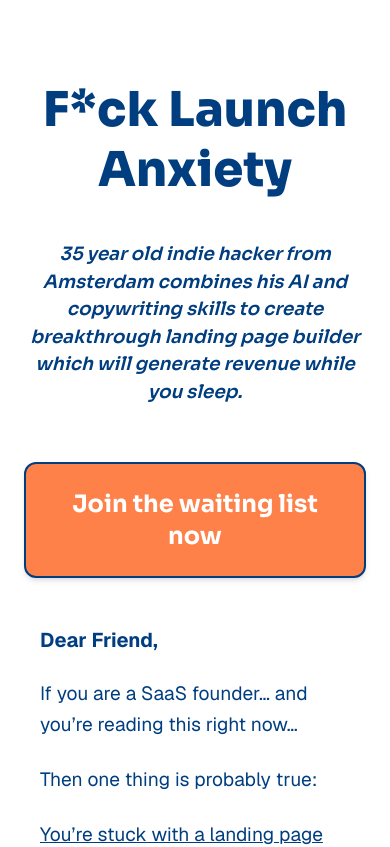
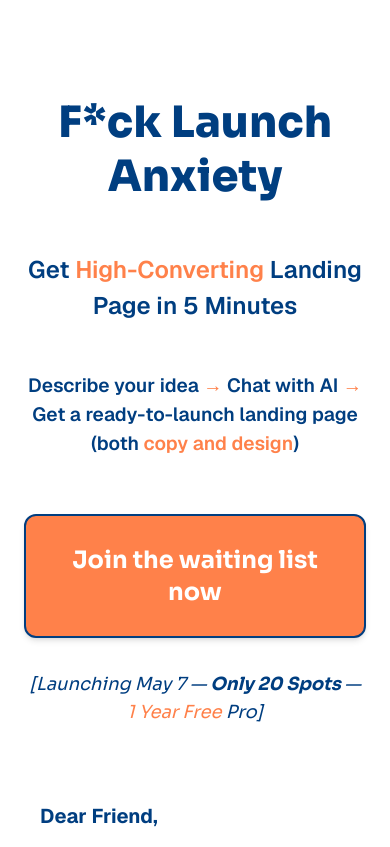
Before and after one commit to sushant-lessgo/lessgo-waitlist-landing, a Next.js app: page / in a window 390 px wide. Shown: the top 847 px of the page. Built offline with nearby package versions, Linux system fonts and the light colour scheme.

Commit message:
Above the fold done updated copy

```diff
--- a/src/app/components/CTAButton.tsx
+++ b/src/app/components/CTAButton.tsx
@@ -23,7 +23,7 @@ export default function CTAButton({
     gaLabel = 'default',
   }: CTAButtonProps) {
   const baseStyles =
-    'inline-block px-8 sm:px-12 md:px-20 lg:px-40 py-6 bg-brand-accentPrimary text-white text-2xl sm:text-4xl font-heading font-bold border-2 border-brand-text rounded-xl shadow-md hover:scale-105 hover:shadow-lg transition-all duration-200 ease-in-out';
+    'inline-block px-8 sm:px-12 md:px-20 lg:px-40 py-7 md:py-6 bg-brand-accentPrimary text-white text-2xl sm:text-4xl font-heading font-bold border-2 border-brand-text rounded-xl shadow-md hover:scale-105 hover:shadow-lg transition-all duration-200 ease-in-out';
 
 
 
--- a/src/app/page.tsx
+++ b/src/app/page.tsx
@@ -23,14 +23,19 @@ export default function Home() {
    <main className="flex flex-col items-center justify-center px-6 py-20 text-center">
 
 
-      {/* Heading*/}
-      <h1 className="text-headline font-heading font-extrabold text-brand-text leading-tight max-w-[70rem]">
+      {/* Heading1*/}
+      <h1 className="text-heading1 font-heading font-extrabold text-brand-text leading-tight max-w-[70rem] mt-4">
       F*ck Launch Anxiety <span className="underline text-brand-accentPrimary"></span>
       </h1>
 
-      {/* Subheading */}
-      <p className="text-subheadline font-semibold font-body italic text-brand-text max-w-[60rem] mt-10 mb-2">
-      35 year old indie hacker from Amsterdam combines his AI and copywriting skills to create breakthrough landing page builder which will generate revenue while you sleep.
+      {/* Heading2 */}
+      <p className="text-heading2 font-semibold text-brand-text max-w-[60rem] mt-12 mb-2">
+      Get <span className=" text-brand-accentPrimary">High-Converting</span> Landing Page in 5 Minutes
+      </p>
+
+      {/* Heading3 */}
+      <p className="text-heading3 font-semibold text-brand-text max-w-[40rem] mt-10 mb-2">
+      Describe your idea <span className=" text-brand-accentPrimary"> → </span> Chat with AI <span className=" text-brand-accentPrimary"> → </span> Get a ready-to-launch landing page (both <span className=" text-brand-accentPrimary">copy and design</span>)
       </p>
 
       {!showForm && (
@@ -44,6 +49,11 @@ export default function Home() {
       )}
 
       {showForm && <WaitlistForm />}
+
+      <p className="text-lg md:text-base font-body italic text-brand-text max-w-[60rem] mt-8 md:mt-6 mb-7">
+      [Launching May 7 — <span className= "font-bold"> Only 20 Spots </span> — <span className=" text-brand-accentPrimary"> 1 Year Free </span> Pro] <span className="underline text-brand-accentPrimary"></span>
+      </p>
+
 
 
       <div className="text-brand-text text-left">
--- a/tailwind.config.js
+++ b/tailwind.config.js
@@ -31,30 +31,38 @@ module.exports = {
     function ({ addComponents }) {
       addComponents({
         // Base (mobile-first)
-        '.text-headline': {
-          fontSize: '3rem',
+        '.text-heading1': {
+          fontSize: '2.7rem',
         },
-        '.text-subheadline': {
-          fontSize: '1.15rem',
+        '.text-heading2': {
+          fontSize: '1.5rem',
         },
-
+        '.text-heading3': {
+          fontSize: '1.2rem',
+        },
         // md: overrides
         '@screen md': {
-          '.text-headline': {
+          '.text-heading1': {
             fontSize: '3.5rem',
           },
-          '.text-subheadline': {
+          '.text-heading2': {
+            fontSize: '1.6rem',
+          },
+          '.text-heading3': {
             fontSize: '1.25rem',
           },
         },
 
         // lg: overrides
         '@screen lg': {
-          '.text-headline': {
+          '.text-heading1': {
             fontSize: '5rem',
           },
-          '.text-subheadline': {
-            fontSize: '1.5rem',
+          '.text-heading2': {
+            fontSize: '2.5rem',
+          },
+          '.text-heading3': {
+            fontSize: '1.35rem',
           },
         },
       });
```
